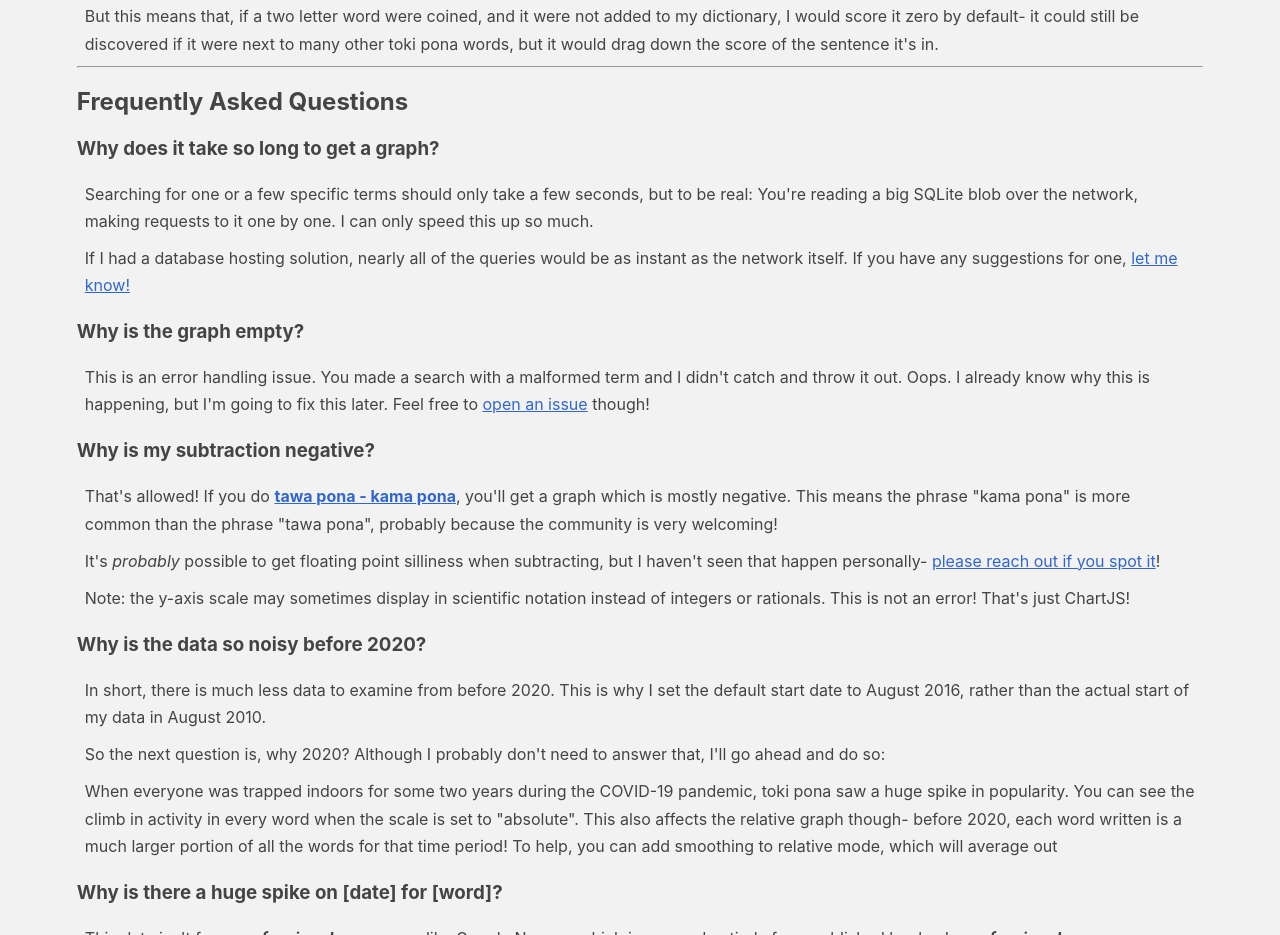
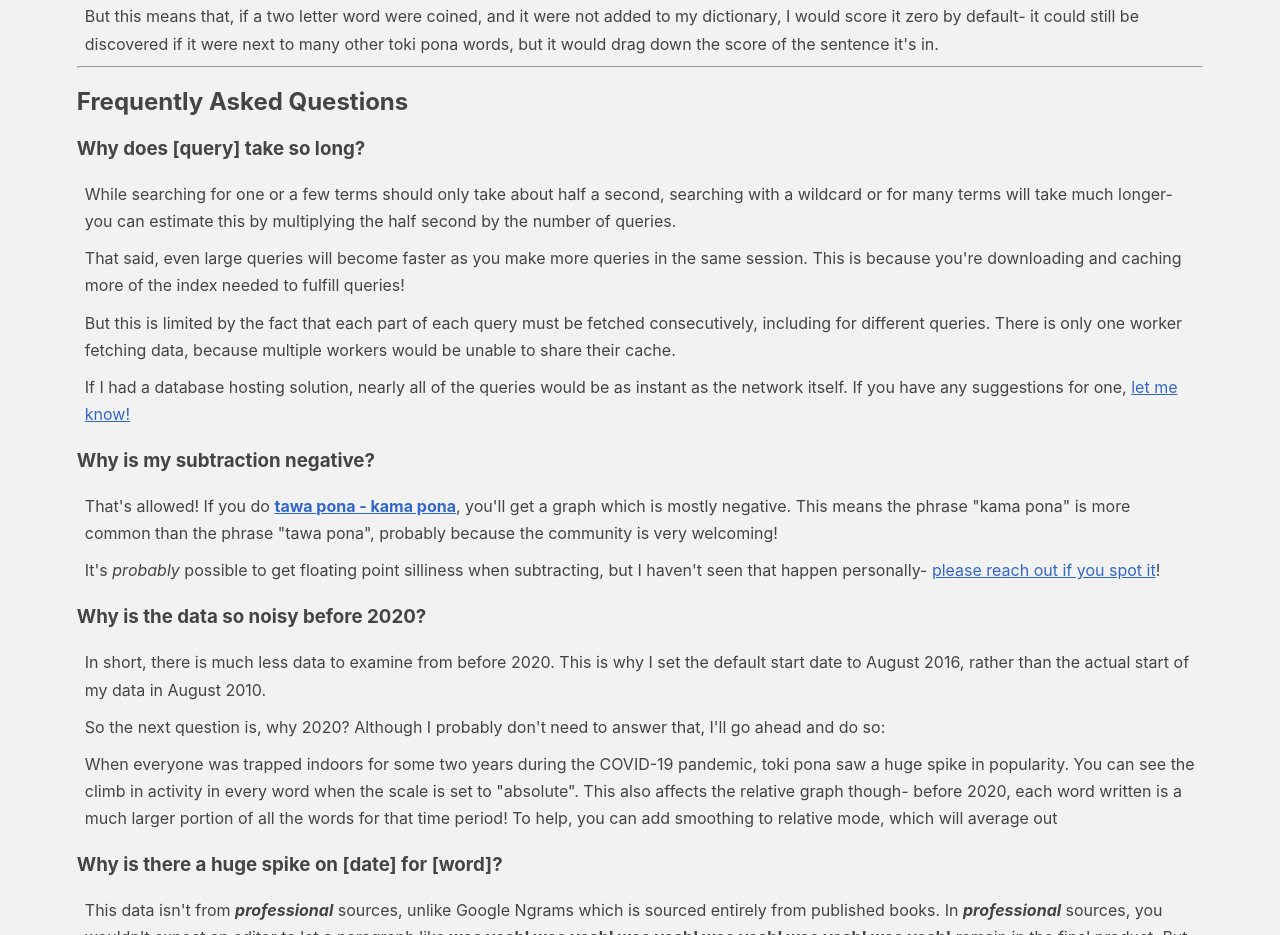
Before and after one commit to gregdan3/ilo-muni, an Astro site: page /ilo-muni/help in a window 1280 px wide. Shown: the part 6686-7621 px from the top of the page. Built offline with nearby package versions, Linux system fonts and the light colour scheme; Astro itself is replaced by a stand-in of ours.

Commit message:
docs: remove outdated warnings in help page

```diff
--- a/src/pages/help/index.mdx
+++ b/src/pages/help/index.mdx
@@ -627,22 +627,23 @@ the sentence it's in.
 
 ## Frequently Asked Questions
 
-### Why does it take so long to get a graph?
+### Why does [query] take so long?
 
-Searching for one or a few specific terms should only take a few seconds, but to
-be real: You're reading a big SQLite blob over the network, making requests to
-it one by one. I can only speed this up so much.
+While searching for one or a few terms should only take about half a second, searching
+with a wildcard or for many terms will take much longer- you can estimate this by
+multiplying the half second by the number of queries.
+
+That said, even large queries will become faster as you make more queries
+in the same session. This is because you're downloading and caching more of the index
+needed to fulfill queries!
+
+But this is limited by the fact that each part of each query must be fetched
+consecutively, including for different queries. There is only one worker fetching data,
+because multiple workers would be unable to share their cache.
 
 If I had a database hosting solution, nearly all of the queries would be as
 instant as the network itself. If you have any suggestions for one,
 [let me know!](https://github.com/gregdan3/ilo-muni/issues/new)
-
-### Why is the graph empty?
-
-This is an error handling issue. You made a search with a malformed term and I
-didn't catch and throw it out. Oops. I already know why this is happening, but
-I'm going to fix this later. Feel free to
-[open an issue](https://github.com/gregdan3/ilo-muni/issues/new) though!
 
 ### Why is my subtraction negative?
 
@@ -654,9 +655,6 @@ than the phrase "tawa pona", probably because the community is very welcoming!
 It's _probably_ possible to get floating point silliness when subtracting, but I
 haven't seen that happen personally-
 [please reach out if you spot it](https://github.com/gregdan3/ilo-muni/issues/new)!
-
-Note: the y-axis scale may sometimes display in scientific notation instead of
-integers or rationals. This is not an error! That's just ChartJS!
 
 ### Why is the data so noisy before 2020?
 
```
